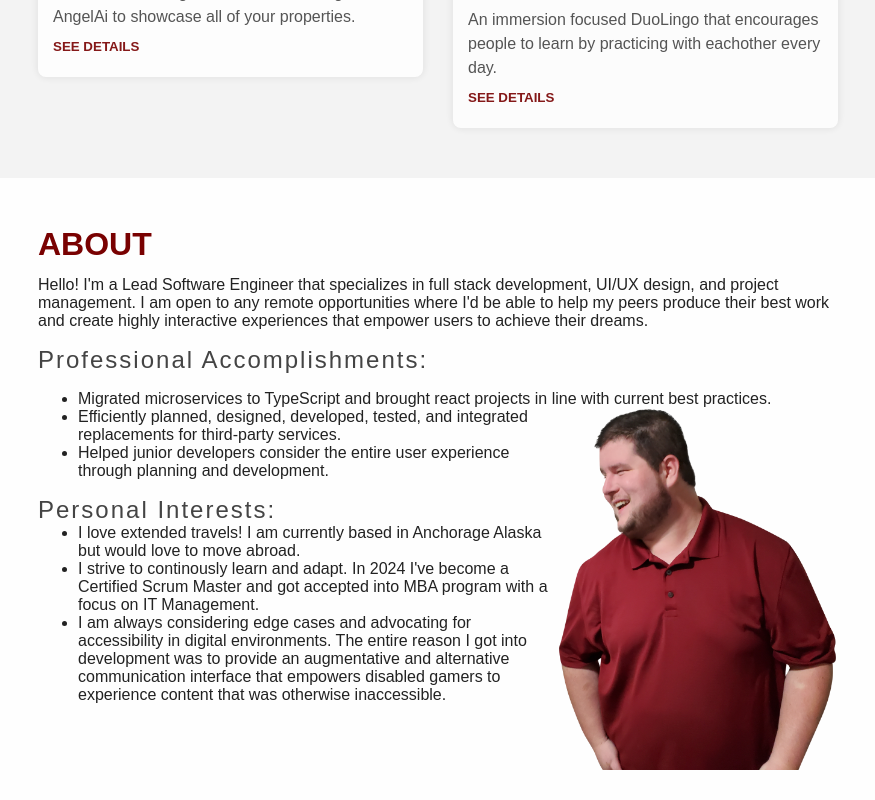
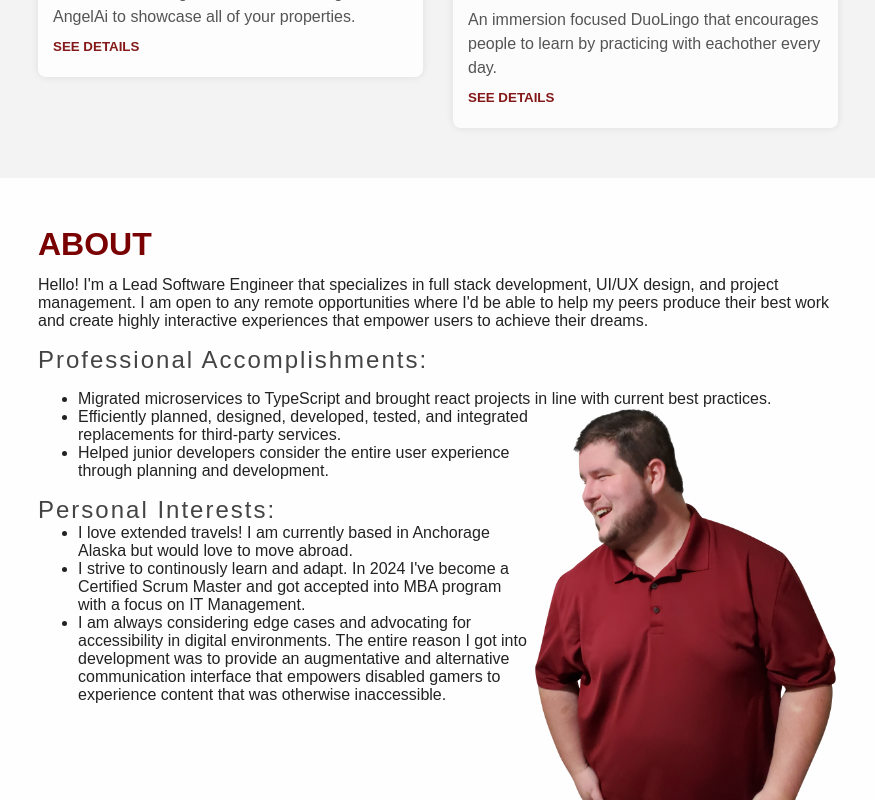
Before and after one commit to MaverickCER/maverick, a Nuxt app: page / in a window 1280 px wide. Shown: the part 2886-3686 px from the top of the page, without its empty margins (202-1077 px from the left). Before the commit the page ends 3656 px from the top, so only its background shows below. Built offline with nearby package versions, Linux system fonts and the light colour scheme; what vue-hotjar-next would draw is missing.

Commit message:
FOLIO-4 #comment css cleanup

```diff
--- a/components/About.vue
+++ b/components/About.vue
@@ -71,7 +71,7 @@
 }
 
 .about-section .content {
-  width: 65%;
+  width: 62%;
   position: relative;
   z-index: 1;
   padding: 0 0 50px;
@@ -85,7 +85,7 @@
 
 .about-section .background {
   display: flex;
-  width: 35%;
+  width: 38%;
   height: auto;
   max-height: 600px;
   aspect-ratio: .775;
--- a/components/Projects.vue
+++ b/components/Projects.vue
@@ -210,12 +210,15 @@
   width: 100%;
   max-width: 385px;
   opacity: .9;
+  z-index: 5;
+  transition: all .5s linear;
 }
 
 .projects a:hover,
 .projects button:hover {
   box-shadow: 0 0 10px rgba(121, 1, 1, 0.1);
   opacity: 1;
+  transition: all .5s linear;
 }
 
 .projects img {
```
